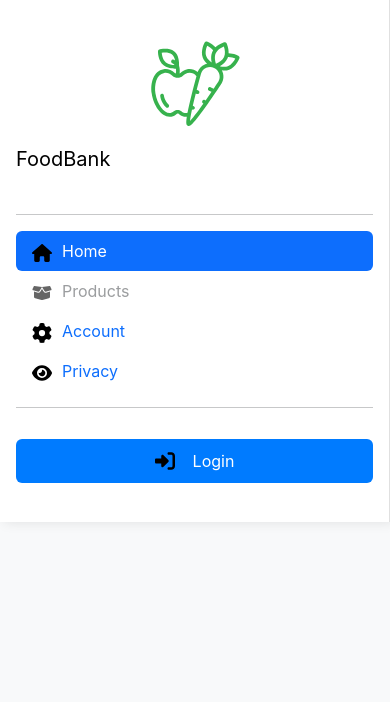
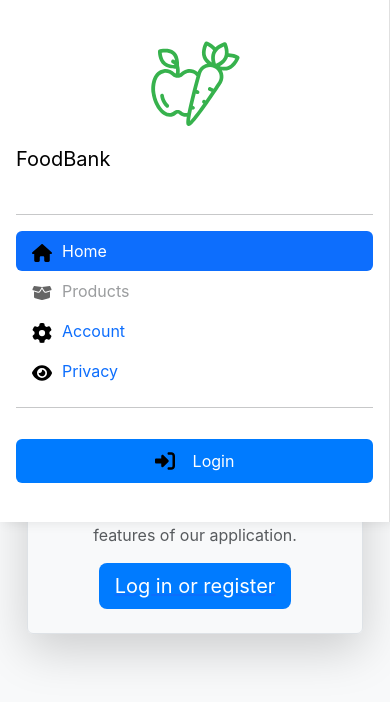
Before and after one commit to Stianjp/Webapplikasjon-Eksamen-Sub-app-2, a React (Create React App) app in the folder sub-app-2/: page / in a window 390 px wide. Shown: the top 702 px of the page. Built offline with nearby package versions, Linux system fonts and the light colour scheme.

Commit message:
Updatet the margin top for smaller screens

```diff
--- a/sub-app-2/src/styles/App.css
+++ b/sub-app-2/src/styles/App.css
@@ -50,7 +50,8 @@ html, body {
 
   .content-wrapper {
     margin-left: 0;
-    margin-top: 60px; /* Adjust based on your navbar height */
+    width: 100%;
+    margin-top: 250px; /* Adjust based on your navbar height */
   }
 
   .content-container {
```
